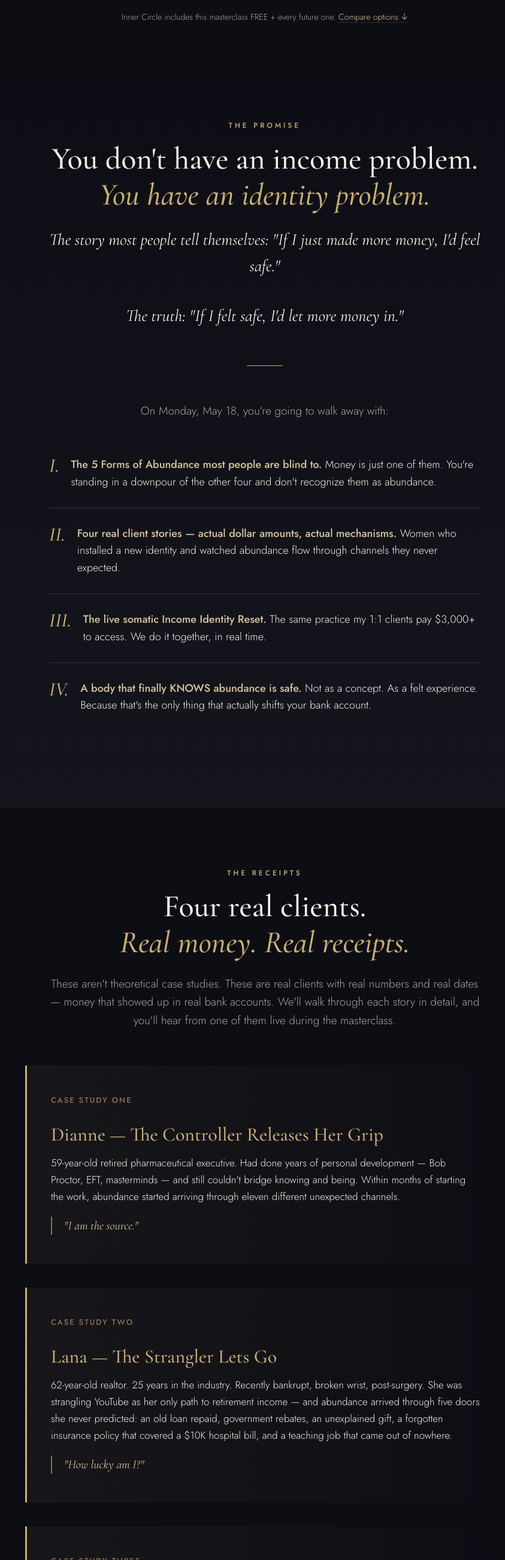
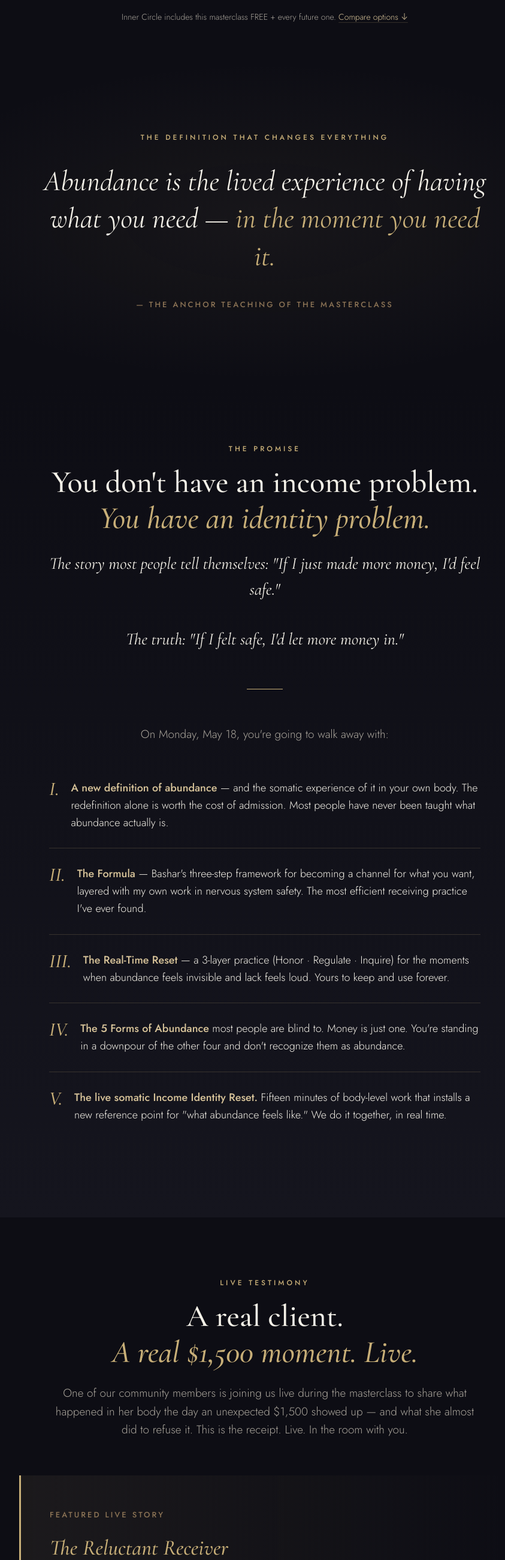
Before and after one commit to ramonosa83/income-identity-reset, a plain HTML site: page index.html in a window 1280 px wide. Shown: the part 1050-3650 px from the top of the page at 60% size, without its empty margins (198-1041 px from the left). Drawn offline with nearby package versions, Linux system fonts and the light colour scheme.

Commit message:
Update index.html

```diff
--- a/index.html
+++ b/index.html
@@ -326,6 +326,48 @@
       line-height: 1.6;
     }
 
+    /* ============ ANCHOR DEFINITION (NEW) ============ */
+    .anchor-definition {
+      padding: 120px 0;
+      background:
+        radial-gradient(ellipse at center, rgba(200, 175, 120, 0.06) 0%, transparent 70%),
+        var(--bg-dark);
+      text-align: center;
+    }
+
+    .anchor-definition-eyebrow {
+      font-size: 12px;
+      letter-spacing: 4px;
+      color: var(--gold);
+      text-transform: uppercase;
+      font-weight: 500;
+      margin-bottom: 32px;
+    }
+
+    .anchor-definition-text {
+      font-family: 'Cormorant Garamond', serif;
+      font-style: italic;
+      font-size: clamp(30px, 5vw, 48px);
+      color: var(--text-light);
+      line-height: 1.3;
+      max-width: 860px;
+      margin: 0 auto;
+      font-weight: 400;
+    }
+
+    .anchor-definition-text .accent {
+      color: var(--gold);
+    }
+
+    .anchor-definition-attribution {
+      margin-top: 40px;
+      font-size: 13px;
+      letter-spacing: 3px;
+      color: var(--gold-deep);
+      text-transform: uppercase;
+      font-weight: 500;
+    }
+
     /* ============ PROMISE SECTION ============ */
     .promise {
       background: linear-gradient(180deg, var(--bg-dark) 0%, var(--bg-card) 100%);
@@ -528,60 +570,121 @@
       border-top: 1px solid var(--border-subtle);
     }
 
-    /* ============ CASE STUDIES ============ */
-    .cases-list {
-      max-width: 800px;
+    /* ============ LINDA FEATURE (REPLACES CASE STUDIES) ============ */
+    .linda-feature {
+      max-width: 820px;
       margin: 0 auto;
-      display: flex;
-      flex-direction: column;
-      gap: 40px;
     }
 
-    .case-card {
-      padding: 48px 40px;
+    .linda-card {
+      padding: 56px 48px;
       border-left: 3px solid var(--gold);
-      background: linear-gradient(90deg, rgba(200, 175, 120, 0.06) 0%, transparent 100%);
+      background: linear-gradient(90deg, rgba(200, 175, 120, 0.08) 0%, transparent 100%);
       border-radius: 0 4px 4px 0;
     }
 
     @media (max-width: 600px) {
-      .case-card {
-        padding: 32px 24px;
+      .linda-card {
+        padding: 36px 24px;
       }
     }
 
-    .case-name {
-      font-family: 'Cormorant Garamond', serif;
-      font-size: 32px;
-      color: var(--gold);
-      margin-bottom: 8px;
+    .linda-card-eyebrow {
+      font-size: 13px;
+      letter-spacing: 3px;
+      color: var(--gold-deep);
+      text-transform: uppercase;
+      margin-bottom: 16px;
       font-weight: 500;
     }
 
-    .case-archetype {
-      font-size: 13px;
-      letter-spacing: 2px;
-      color: var(--gold-deep);
-      text-transform: uppercase;
-      margin-bottom: 20px;
+    .linda-card-name {
+      font-family: 'Cormorant Garamond', serif;
+      font-size: 36px;
+      color: var(--gold);
+      margin-bottom: 24px;
       font-weight: 500;
+      font-style: italic;
     }
 
-    .case-story {
+    .linda-card-story {
       font-size: 17px;
       color: var(--text-light);
-      line-height: 1.65;
+      line-height: 1.7;
       margin-bottom: 20px;
     }
 
-    .case-quote {
+    .linda-card-story:last-of-type {
+      margin-bottom: 28px;
+    }
+
+    .linda-card-quote {
       font-family: 'Cormorant Garamond', serif;
       font-style: italic;
-      font-size: 20px;
+      font-size: 22px;
       color: var(--gold-light);
-      padding-left: 20px;
+      padding: 20px 0 20px 24px;
       border-left: 2px solid var(--gold-deep);
       line-height: 1.5;
+      margin-top: 32px;
+    }
+
+    /* ============ TAKEAWAYS (NEW — REPLACES OLD CASE STUDIES SECTION) ============ */
+    .takeaways-grid {
+      display: grid;
+      grid-template-columns: 1fr 1fr;
+      gap: 32px;
+      max-width: 1000px;
+      margin: 0 auto;
+    }
+
+    @media (max-width: 768px) {
+      .takeaways-grid {
+        grid-template-columns: 1fr;
+        gap: 24px;
+      }
+    }
+
+    .takeaway-card {
+      padding: 40px 32px;
+      border: 1px solid var(--border-subtle);
+      border-radius: 4px;
+      background: rgba(200, 175, 120, 0.03);
+      transition: all 0.3s ease;
+    }
+
+    .takeaway-card:hover {
+      border-color: var(--gold);
+    }
+
+    .takeaway-card-number {
+      font-family: 'Cormorant Garamond', serif;
+      font-style: italic;
+      font-size: 14px;
+      color: var(--gold-deep);
+      letter-spacing: 2px;
+      margin-bottom: 12px;
+      text-transform: uppercase;
+    }
+
+    .takeaway-card-title {
+      font-family: 'Cormorant Garamond', serif;
+      font-size: 28px;
+      color: var(--gold);
+      margin-bottom: 16px;
+      font-weight: 500;
+      line-height: 1.2;
+    }
+
+    .takeaway-card-desc {
+      font-size: 16px;
+      color: var(--text-light);
+      line-height: 1.6;
+    }
+
+    .takeaway-card-desc strong {
+      color: var(--gold-light);
+      font-weight: 500;
     }
 
     /* ============ AGENDA ============ */
@@ -920,6 +1023,17 @@
     </div>
   </section>
 
+  <!-- ============ ANCHOR DEFINITION (NEW SECTION) ============ -->
+  <section class="anchor-definition">
+    <div class="container-narrow">
+      <p class="anchor-definition-eyebrow">The Definition That Changes Everything</p>
+      <p class="anchor-definition-text">
+        Abundance is the lived experience of having what you need — <span class="accent">in the moment you need it.</span>
+      </p>
+      <p class="anchor-definition-attribution">— The Anchor Teaching of the Masterclass</p>
+    </div>
+  </section>
+
   <!-- ============ THE PROMISE ============ -->
   <section class="section promise">
     <div class="container-narrow">
@@ -942,68 +1056,98 @@
       <ul class="promise-list">
         <li>
           <span class="promise-list-marker">I.</span>
-          <span class="promise-list-content"><strong>The 5 Forms of Abundance most people are blind to.</strong> Money is just one of them. You're standing in a downpour of the other four and don't recognize them as abundance.</span>
+          <span class="promise-list-content"><strong>A new definition of abundance</strong> — and the somatic experience of it in your own body. The redefinition alone is worth the cost of admission. Most people have never been taught what abundance actually is.</span>
         </li>
         <li>
           <span class="promise-list-marker">II.</span>
-          <span class="promise-list-content"><strong>Four real client stories — actual dollar amounts, actual mechanisms.</strong> Women who installed a new identity and watched abundance flow through channels they never expected.</span>
+          <span class="promise-list-content"><strong>The Formula</strong> — Bashar's three-step framework for becoming a channel for what you want, layered with my own work in nervous system safety. The most efficient receiving practice I've ever found.</span>
         </li>
         <li>
           <span class="promise-list-marker">III.</span>
-          <span class="promise-list-content"><strong>The live somatic Income Identity Reset.</strong> The same practice my 1:1 clients pay $3,000+ to access. We do it together, in real time.</span>
+          <span class="promise-list-content"><strong>The Real-Time Reset</strong> — a 3-layer practice (Honor · Regulate · Inquire) for the moments when abundance feels invisible and lack feels loud. Yours to keep and use forever.</span>
         </li>
         <li>
           <span class="promise-list-marker">IV.</span>
-          <span class="promise-list-content"><strong>A body that finally KNOWS abundance is safe.</strong> Not as a concept. As a felt experience. Because that's the only thing that actually shifts your bank account.</span>
+          <span class="promise-list-content"><strong>The 5 Forms of Abundance</strong> most people are blind to. Money is just one. You're standing in a downpour of the other four and don't recognize them as abundance.</span>
+        </li>
+        <li>
+          <span class="promise-list-marker">V.</span>
+          <span class="promise-list-content"><strong>The live somatic Income Identity Reset.</strong> Fifteen minutes of body-level work that installs a new reference point for "what abundance feels like." We do it together, in real time.</span>
         </li>
       </ul>
     </div>
   </section>
 
-  <!-- ============ CASE STUDIES ============ -->
+  <!-- ============ LINDA — LIVE STORY ============ -->
   <section class="section">
     <div class="container">
-      <p class="section-eyebrow">The Receipts</p>
-      <h2 class="section-title">Four real clients.<br><span class="accent">Real money. Real receipts.</span></h2>
+      <p class="section-eyebrow">Live Testimony</p>
+      <h2 class="section-title">A real client.<br><span class="accent">A real $1,500 moment. Live.</span></h2>
       <p class="section-intro">
-        These aren't theoretical case studies. These are real clients with real numbers and real dates — money that showed up in real bank accounts. We'll walk through each story in detail, and you'll hear from one of them live during the masterclass.
+        One of our community members is joining us live during the masterclass to share what happened in her body the day an unexpected $1,500 showed up — and what she almost did to refuse it. This is the receipt. Live. In the room with you.
       </p>
 
-      <div class="cases-list">
-        <div class="case-card">
-          <p class="case-archetype">Case Study One</p>
-          <h3 class="case-name">Dianne — The Controller Releases Her Grip</h3>
-          <p class="case-story">
-            59-year-old retired pharmaceutical executive. Had done years of personal development — Bob Proctor, EFT, masterminds — and still couldn't bridge knowing and being. Within months of starting the work, abundance started arriving through eleven different unexpected channels.
+      <div class="linda-feature">
+        <div class="linda-card">
+          <p class="linda-card-eyebrow">Featured Live Story</p>
+          <h3 class="linda-card-name">The Reluctant Receiver</h3>
+          <p class="linda-card-story">
+            Her parked car was hit minorly. The driver left an envelope with $100 and his contact info.
           </p>
-          <p class="case-quote">"I am the source."</p>
+          <p class="linda-card-story">
+            She tried to talk him into giving her LESS — only $50, plus $10 for detailing. The driver insisted on $1,500 to make her whole.
+          </p>
+          <p class="linda-card-story">
+            She'll join us LIVE during the masterclass to share what happened in her body in that moment — including the threat response that nearly made her refuse, and the shift that let her finally receive.
+          </p>
+          <p class="linda-card-quote">
+            "You excel at giving. It is now your time to learn to receive."
+          </p>
+        </div>
+      </div>
+    </div>
+  </section>
+
+  <!-- ============ TAKEAWAYS (THE TOOLS YOU WALK OUT WITH) ============ -->
+  <section class="section">
+    <div class="container">
+      <p class="section-eyebrow">What You'll Walk Out With</p>
+      <h2 class="section-title">Four tools.<br><span class="accent">Yours to keep forever.</span></h2>
+      <p class="section-intro">
+        This isn't a motivational talk. You'll leave with specific, named frameworks you can use the next morning — and the morning after that — until they become how you operate by default.
+      </p>
+
+      <div class="takeaways-grid">
+        <div class="takeaway-card">
+          <p class="takeaway-card-number">— Tool I —</p>
+          <h3 class="takeaway-card-title">The New Definition of Abundance</h3>
+          <p class="takeaway-card-desc">
+            <strong>Abundance is the lived experience of having what you need — in the moment you need it.</strong> Once you redefine it this way, you start seeing it everywhere. Including in the places you've been calling "lack."
+          </p>
         </div>
 
-        <div class="case-card">
-          <p class="case-archetype">Case Study Two</p>
-          <h3 class="case-name">Lana — The Strangler Lets Go</h3>
-          <p class="case-story">
-            62-year-old realtor. 25 years in the industry. Recently bankrupt, broken wrist, post-surgery. She was strangling YouTube as her only path to retirement income — and abundance arrived through five doors she never predicted: an old loan repaid, government rebates, an unexplained gift, a forgotten insurance policy that covered a $10K hospital bill, and a teaching job that came out of nowhere.
+        <div class="takeaway-card">
+          <p class="takeaway-card-number">— Tool II —</p>
+          <h3 class="takeaway-card-title">The Formula (Bashar, refined)</h3>
+          <p class="takeaway-card-desc">
+            Act on what excites you most. To the best of your ability. With zero insistence on outcome. The three-step framework — credited to Bashar — layered with my own work in nervous system safety. <strong>The most efficient receiving practice I've ever found.</strong>
           </p>
-          <p class="case-quote">"How lucky am I?"</p>
         </div>
 
-        <div class="case-card">
-          <p class="case-archetype">Case Study Three</p>
-          <h3 class="case-name">Jalene — The Debt Liberator</h3>
-          <p class="case-story">
-            Carrying $40,000 in credit card debt. Wanted to do an $18,000 coaching credential program but couldn't afford it. Within months, the credential program manifested for FREE — and the $40K of debt was liberated through a HELOC and a 0% credit card transfer. She didn't manifest INTO abundance. She manifested her way out of the hole.
+        <div class="takeaway-card">
+          <p class="takeaway-card-number">— Tool III —</p>
+          <h3 class="takeaway-card-title">The Real-Time Reset</h3>
+          <p class="takeaway-card-desc">
+            For the moments when abundance feels invisible. A 3-layer practice: <strong>HONOR</strong> your current belief system (don't bypass reality). <strong>REGULATE</strong> your nervous system (recover faster). <strong>INQUIRE</strong> into the belief underneath. Use it any time lack shows up.
           </p>
-          <p class="case-quote">The hole itself became the canvas for the manifestation.</p>
         </div>
 
-        <div class="case-card">
-          <p class="case-archetype">Case Study Four — The Closer (Live)</p>
-          <h3 class="case-name">The Reluctant Receiver</h3>
-          <p class="case-story">
-            A real client whose parked car got hit minorly. The driver left an envelope with $100 and his contact info. She tried to talk him into giving her LESS — only $50 plus $10 for detailing. The driver insisted on $1,500 to make her whole. She'll join us LIVE during the masterclass to share what happened in her body in that moment — including the threat response that nearly made her refuse.
+        <div class="takeaway-card">
+          <p class="takeaway-card-number">— Tool IV —</p>
+          <h3 class="takeaway-card-title">The 5 Forms of Abundance</h3>
+          <p class="takeaway-card-desc">
+            Money is one door. There are four others. Most people watch only the money door and miss <strong>Trade, Gift, Synchronicity, and Inspiration</strong> arriving daily. The framework alone changes how you see your last seven days.
           </p>
-          <p class="case-quote">"It is NOW your time to learn to receive."</p>
         </div>
       </div>
     </div>
@@ -1013,9 +1157,9 @@
   <section class="section forms">
     <div class="container">
       <p class="section-eyebrow">The Framework</p>
-      <h2 class="section-title">The 5 Forms of Abundance<br><span class="accent">behind every story.</span></h2>
+      <h2 class="section-title">The 5 Forms of Abundance<br><span class="accent">most people are missing.</span></h2>
       <p class="section-intro">
-        Every one of those manifestations arrived through one of five doors. Most people are looking for only one — and that's why they feel scarce. Abundance is already flowing toward you. Often through doors you haven't noticed yet.
+        Abundance arrives through five doors. Most people are watching only one — and that's why they feel scarce. Abundance is already flowing toward you. Often through doors you haven't noticed yet.
       </p>
 
       <div class="forms-grid">
@@ -1091,31 +1235,45 @@
 
       <div class="agenda-list">
         <div class="agenda-item">
-          <div class="agenda-time">0:00 — 0:25</div>
+          <div class="agenda-time">0:00 — 0:07</div>
           <div class="agenda-content">
-            <h3 class="agenda-title">The Diagnosis</h3>
-            <p class="agenda-desc">Why "I want money" doesn't work. The 5 Forms of Abundance most people are blind to. The real bottleneck — and it's not your strategy.</p>
+            <h3 class="agenda-title">Welcome</h3>
+            <p class="agenda-desc">A brief arrival breath. The intention of the morning. Permission to be in your body for the next two hours.</p>
           </div>
         </div>
         <div class="agenda-item">
-          <div class="agenda-time">0:25 — 1:20</div>
+          <div class="agenda-time">0:07 — 0:27</div>
           <div class="agenda-content">
-            <h3 class="agenda-title">The Receipts</h3>
-            <p class="agenda-desc">The four case studies in depth — Dianne, Lana, Jalene, and a LIVE client testimonial. Real numbers. Real mechanisms. Five guiding principles you'll take with you.</p>
+            <h3 class="agenda-title">Redefine</h3>
+            <p class="agenda-desc">Why traditional manifestation hasn't moved your income. The three fatal mistakes. The new definition of abundance — landed somatically, not just intellectually.</p>
           </div>
         </div>
         <div class="agenda-item">
-          <div class="agenda-time">1:20 — 1:50</div>
+          <div class="agenda-time">0:27 — 1:04</div>
           <div class="agenda-content">
-            <h3 class="agenda-title">The Installation</h3>
-            <p class="agenda-desc">The live somatic Income Identity Reset. We do the work together, in real time. You leave with the new identity actually installed in your body — not just understood in your head.</p>
+            <h3 class="agenda-title">Receive</h3>
+            <p class="agenda-desc">The Formula (Bashar, refined). Wanting vs. preferring. The Real-Time Reset for moments of apparent lack. Linda's live story — the proof in the room.</p>
           </div>
         </div>
         <div class="agenda-item">
-          <div class="agenda-time">1:50 — 2:00</div>
+          <div class="agenda-time">1:04 — 1:16</div>
           <div class="agenda-content">
-            <h3 class="agenda-title">Q&A and the Invitation</h3>
-            <p class="agenda-desc">Live Q&A. The Inner Circle invitation. A closing reframe that will follow you home.</p>
+            <h3 class="agenda-title">Recognize</h3>
+            <p class="agenda-desc">The 5 Forms of Abundance in depth. The synthesis moment — recognizing that abundance has been arriving the whole time, just through doors you weren't watching.</p>
+          </div>
+        </div>
+        <div class="agenda-item">
+          <div class="agenda-time">1:16 — 1:40</div>
+          <div class="agenda-content">
+            <h3 class="agenda-title">Install</h3>
+            <p class="agenda-desc">The 15-minute live somatic Income Identity Reset. You leave with the new identity actually installed in your body — not just understood in your head.</p>
+          </div>
+        </div>
+        <div class="agenda-item">
+          <div class="agenda-time">1:40 — 2:00</div>
+          <div class="agenda-content">
+            <h3 class="agenda-title">Celebrate &amp; Q&amp;A</h3>
+            <p class="agenda-desc">The Inner Circle invitation. Live Q&amp;A — meaningful runway for real questions. The closing reframe that will follow you home.</p>
           </div>
         </div>
       </div>
@@ -1136,8 +1294,9 @@
           <p class="price-card-cycle">Single payment</p>
           <ul class="price-card-features">
             <li>Live 2-hour masterclass on May 18</li>
-            <li>Live somatic Income Identity Reset</li>
-            <li>Live Q&A with Ramon</li>
+            <li>The live somatic Income Identity Reset</li>
+            <li>The Real-Time Reset framework (yours to keep)</li>
+            <li>Live Q&amp;A with Ramon</li>
             <li>Lifetime access to the recording</li>
           </ul>
           <a href="https://creatingthroughenergy.thrivecart.com/the-income-identity-reset/" class="price-card-cta secondary">Save My Seat</a>
@@ -1151,7 +1310,7 @@
           <ul class="price-card-features">
             <li>This masterclass — FREE</li>
             <li>Every future monthly masterclass — included</li>
-            <li>Monthly live Q&A calls with Ramon</li>
+            <li>Monthly live Q&amp;A calls with Ramon</li>
             <li>Ongoing community of people doing the work</li>
             <li>Access to past masterclass recordings</li>
             <li>Replay access — permanent</li>
@@ -1170,13 +1329,13 @@
 
       <div class="about">
         <p class="about-text">
-          A few years ago, I had the lights shut off in my apartment while playing Monopoly with my wife and 5-year-old daughter. I couldn't tell my daughter the truth. I told her we were having a campout.
+          A few years ago, I had the lights shut off in my apartment while playing Monopoly with my wife and young daughter. I couldn't tell my daughter the truth. I told her we were having a campout.
         </p>
         <p class="about-text">
           Today, I live in a million-dollar home with a tennis court out back. And the work that got me here isn't what most manifestation teachers will tell you about. It's nervous system work. It's identity work. It's the work that reaches the 95% of you that's running the show beneath your conscious mind.
         </p>
         <p class="about-text">
-          I've spent the last several years coaching high-functioning, self-aware people just like you through this exact work. The masterclass on May 18 is your invitation to step into it.
+          What I'm teaching is built on Bashar's formula — credited where credit is due — layered with my own work in nervous system recalibration after years of 1:1 client sessions with high-functioning, self-aware people just like you. The masterclass on May 18 is your invitation to step into it.
         </p>
         <p class="about-signature">— Ramon</p>
       </div>
@@ -1200,7 +1359,7 @@
         </div>
         <div class="faq-item">
           <h3 class="faq-question">What's the difference between this and the Inner Circle?</h3>
-          <p class="faq-answer">The masterclass is a single 2-hour event. Inner Circle is the ongoing community where this work continues every month — Q&As, masterclasses, community, accountability. If this masterclass lands for you, Inner Circle is where the transformation actually integrates.</p>
+          <p class="faq-answer">The masterclass is a single 2-hour event. Inner Circle is the ongoing community where this work continues every month — Q&amp;As, masterclasses, community, accountability. If this masterclass lands for you, Inner Circle is where the transformation actually integrates.</p>
         </div>
         <div class="faq-item">
           <h3 class="faq-question">Do I need any prerequisites?</h3>
```
